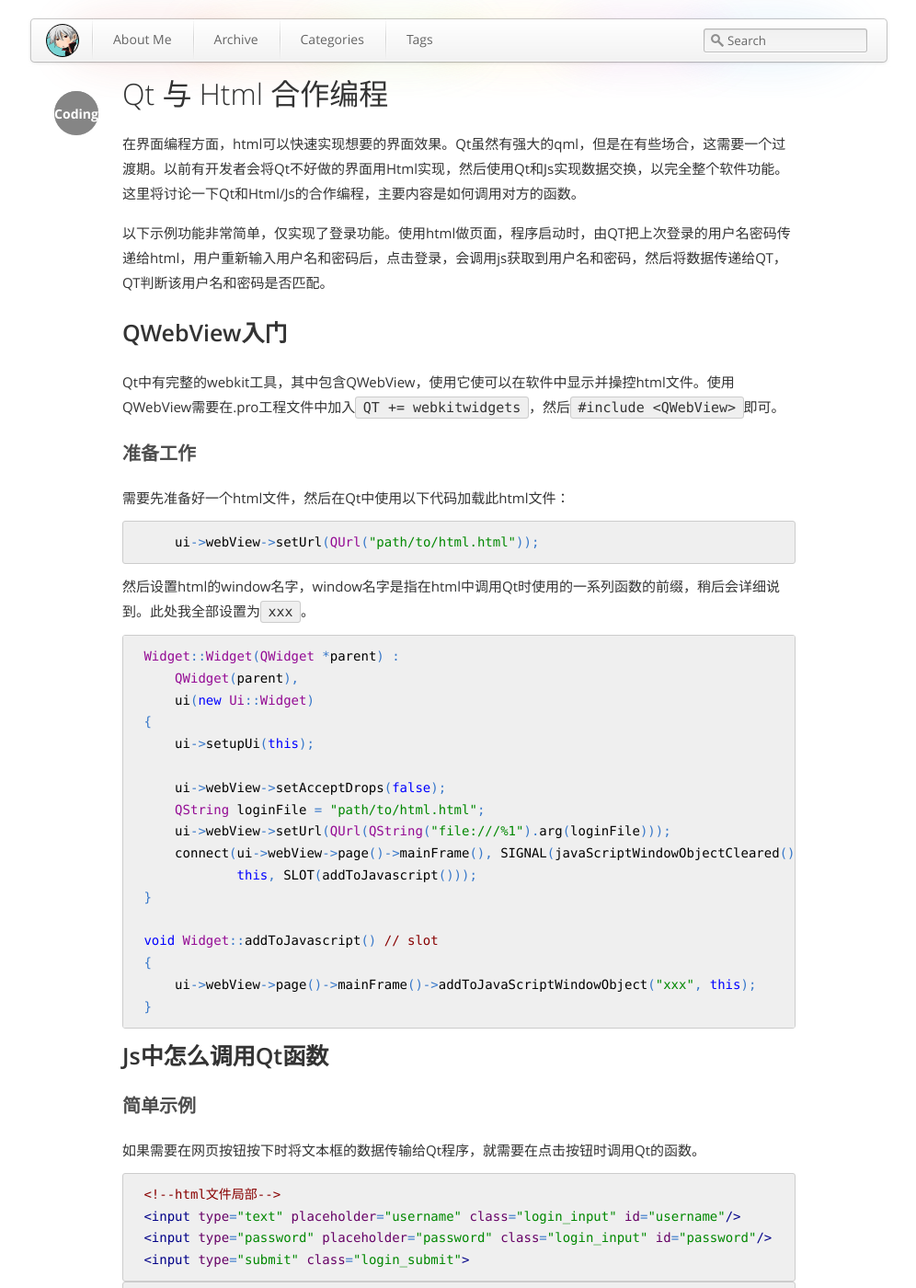
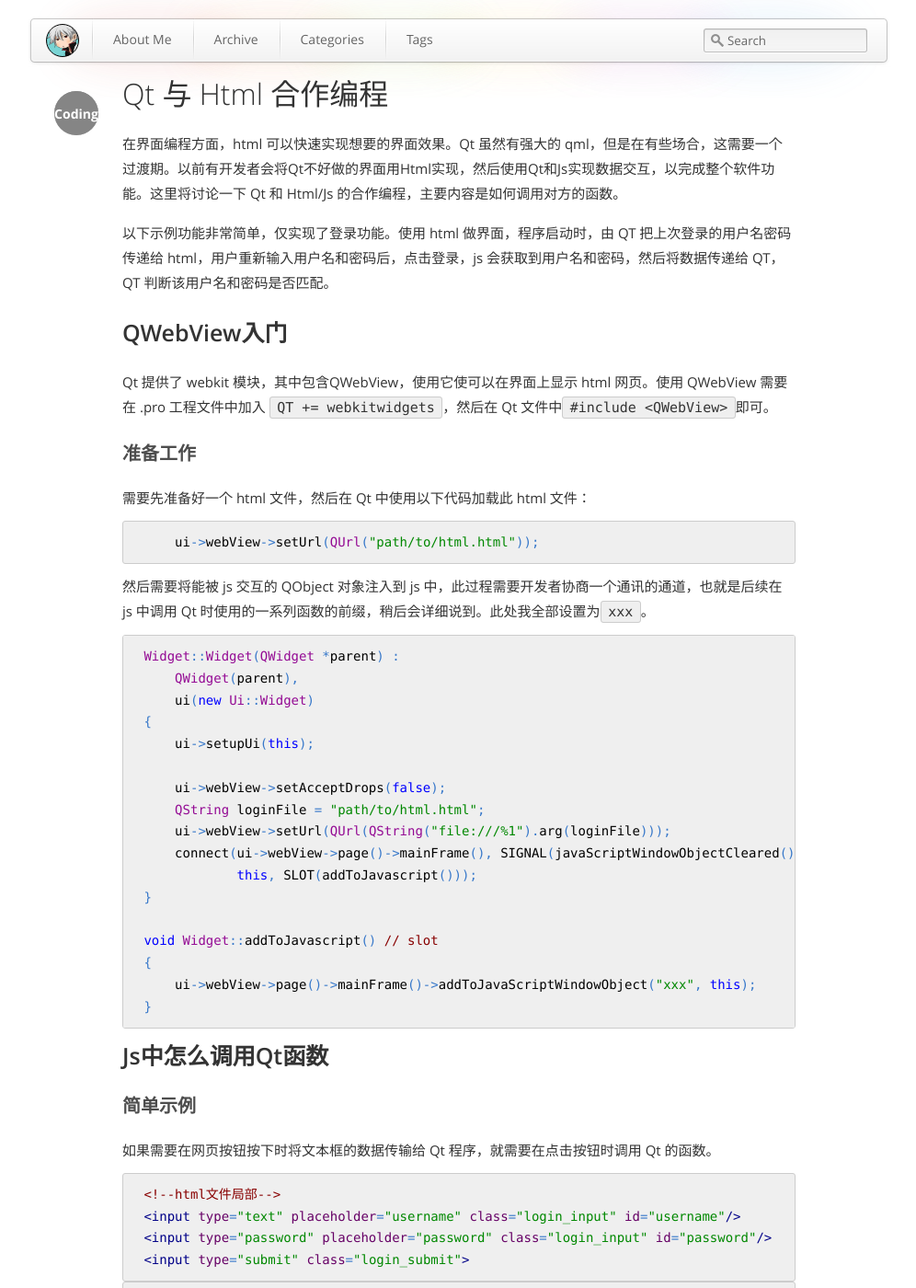
Before and after one commit to luozikuan/luozikuan.github.io, a Jekyll site: the page built from _posts/2015-06-03-QWebView_Js.md, in a window 1280 px wide and 1400 px high. Shown: the whole window at 92% size, without its empty margins (141-1137 px from the left). Built offline with Jekyll 4.4.1, drawn with Linux system fonts in a browser that asks for light colours; comment, search, counter and statistics services are not loaded; some of the changed text lies outside the part shown.

Commit message:
modify some errors, and adjust some words

```diff
--- a/_posts/2015-06-03-QWebView_Js.md
+++ b/_posts/2015-06-03-QWebView_Js.md
@@ -5,25 +5,25 @@ title: Qt 与 Html 合作编程
 tagline:
 tags: [qt5]
 ---
-在界面编程方面，html可以快速实现想要的界面效果。Qt虽然有强大的qml，但是在有些场合，这需要一个过渡期。以前有开发者会将Qt不好做的界面用Html实现，然后使用Qt和Js实现数据交换，以完全整个软件功能。这里将讨论一下Qt和Html/Js的合作编程，主要内容是如何调用对方的函数。
+在界面编程方面，html 可以快速实现想要的界面效果。Qt 虽然有强大的 qml，但是在有些场合，这需要一个过渡期。以前有开发者会将Qt不好做的界面用Html实现，然后使用Qt和Js实现数据交互，以完成整个软件功能。这里将讨论一下 Qt 和 Html/Js 的合作编程，主要内容是如何调用对方的函数。
 
 <!--more-->
 
-以下示例功能非常简单，仅实现了登录功能。使用html做页面，程序启动时，由QT把上次登录的用户名密码传递给html，用户重新输入用户名和密码后，点击登录，会调用js获取到用户名和密码，然后将数据传递给QT，QT判断该用户名和密码是否匹配。
+以下示例功能非常简单，仅实现了登录功能。使用 html 做界面，程序启动时，由 QT 把上次登录的用户名密码传递给 html，用户重新输入用户名和密码后，点击登录，js 会获取到用户名和密码，然后将数据传递给 QT，QT 判断该用户名和密码是否匹配。
 
 ## QWebView入门
-Qt中有完整的webkit工具，其中包含QWebView，使用它使可以在软件中显示并操控html文件。使用QWebView需要在.pro工程文件中加入`QT += webkitwidgets`，然后`#include <QWebView>`即可。
+Qt 提供了 webkit 模块，其中包含QWebView，使用它使可以在界面上显示 html 网页。使用 QWebView 需要在 .pro 工程文件中加入 `QT += webkitwidgets`，然后在 Qt 文件中`#include <QWebView>`即可。
 
 ### 准备工作
-需要先准备好一个html文件，然后在Qt中使用以下代码加载此html文件：
+需要先准备好一个 html 文件，然后在 Qt 中使用以下代码加载此 html 文件：
 
-~~~
+~~~cpp
     ui->webView->setUrl(QUrl("path/to/html.html"));
 ~~~
 
-然后设置html的window名字，window名字是指在html中调用Qt时使用的一系列函数的前缀，稍后会详细说到。此处我全部设置为`xxx`。
+然后需要将能被 js 交互的 QObject 对象注入到 js 中，此过程需要开发者协商一个通讯的通道，也就是后续在 js 中调用 Qt 时使用的一系列函数的前缀，稍后会详细说到。此处我全部设置为`xxx`。
 
-~~~
+~~~cpp
 Widget::Widget(QWidget *parent) :
     QWidget(parent),
     ui(new Ui::Widget)
@@ -47,7 +47,7 @@ void Widget::addToJavascript() // slot
 
 ### 简单示例
 
-如果需要在网页按钮按下时将文本框的数据传输给Qt程序，就需要在点击按钮时调用Qt的函数。
+如果需要在网页按钮按下时将文本框的数据传输给 Qt 程序，就需要在点击按钮时调用 Qt 的函数。
 
 ~~~html
 <!--html文件局部-->
@@ -68,7 +68,7 @@ $(".login_submit").click(function () {
 
 `window.xxx.submit(username, password);`表示调用Qt中的submit槽函数，`username`和`password`为QString类型的传入参数。
 
-~~~
+~~~cpp
 // qt文件局部
 void Widget::submit(QString username, QString password)
 {
@@ -81,15 +81,15 @@ void Widget::submit(QString username, QString password)
 ~~~
 
 ### 调用时的参数类型说明
-因为js是动态类型的语言，其变量没有确定的类型，所以QT统一将JS传过来的参数当做QString类型。
-例如：`window.xxx.func1(1)`中的1传递到QT之后变成`QString`类型的`"1"`。
+因为 js 和 qt 的差异性，交互传参只支持简单类型，例如 QString, int, bool等，js 里其它 QT 不支持的类型会被统一处理成 QString 类型。
+例如：`window.xxx.func1(true)`中的`true`传递到 qt 之后变成`bool`类型的`true`。
 
-`window.xxx.func2(function(){alert('aaa');})`的匿名函数参数传递到QT中变成`QString`类型的`"function(){alert('aaa');}"`。
+`window.xxx.func2(function(){alert('aaa');})`的匿名函数参数传递到 qt 中变成`QString`类型的`"function(){alert('aaa');}"`。
 
 ## Qt中怎么调用Js函数
-假如在这个例子中，我们需要让登录框在弹出时填入上次记住的username和password，那么就需要在Qt中取出这两个值，然后再调用Js的函数把这两个值放到相应的输入框中。
+在本文例子中，如果我们需要让登录框在弹出时填入上次记住的 username 和 password，那么就需要在 qt 中取出这两个值，然后再调用 js 的函数把这两个值放到相应的输入框中。
 
-~~~
+~~~cpp
 // qt文件局部
 void Widget::onDocReady()
 {
@@ -116,7 +116,7 @@ Js先调用Qt的`onDocReady`槽函数，`onDocReady`获取之前记录的用户
 因为直接调用会涉及到Js是否可用的问题。
 
 ### 调用Js时Js是否已加载完
-如果程序在`setUrl`之后马上调用js中的函数，有可能出现js函数还没加载完的情况，如果还没加载完，调用就没有任何效果，所以通常的做法是html写一个qt槽函数在js加载完成后调用，这样qt就可以感知到html/js已加载完，可以放心地调用js函数。
+如果程序在`setUrl`之后马上调用 js 中的函数，有可能出现 js 还没加载完的情况，如果还没加载完，调用就没有任何效果，所以通常的做法是写一个 qt 槽函数在 js 加载完成后调用，这样 qt 就可以感知到 html/js 已加载完，可以放心地调用 js 函数。
 
 ## 一些问题
 
```
Also changed, not shown: _posts/2015-05-01-two_traps_in_inherit.md (+5 -5 lines), _posts/2015-05-06-connect_vpn.md (+7 -7 lines).
